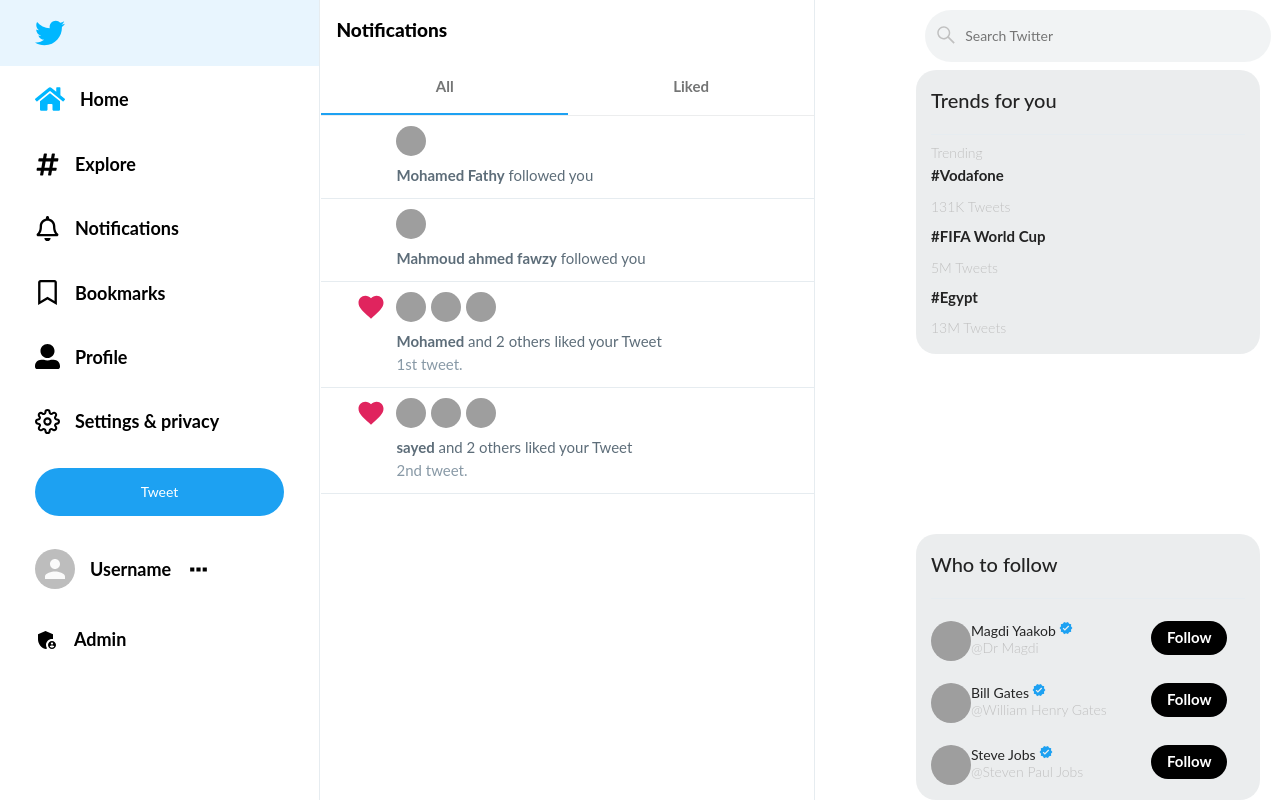
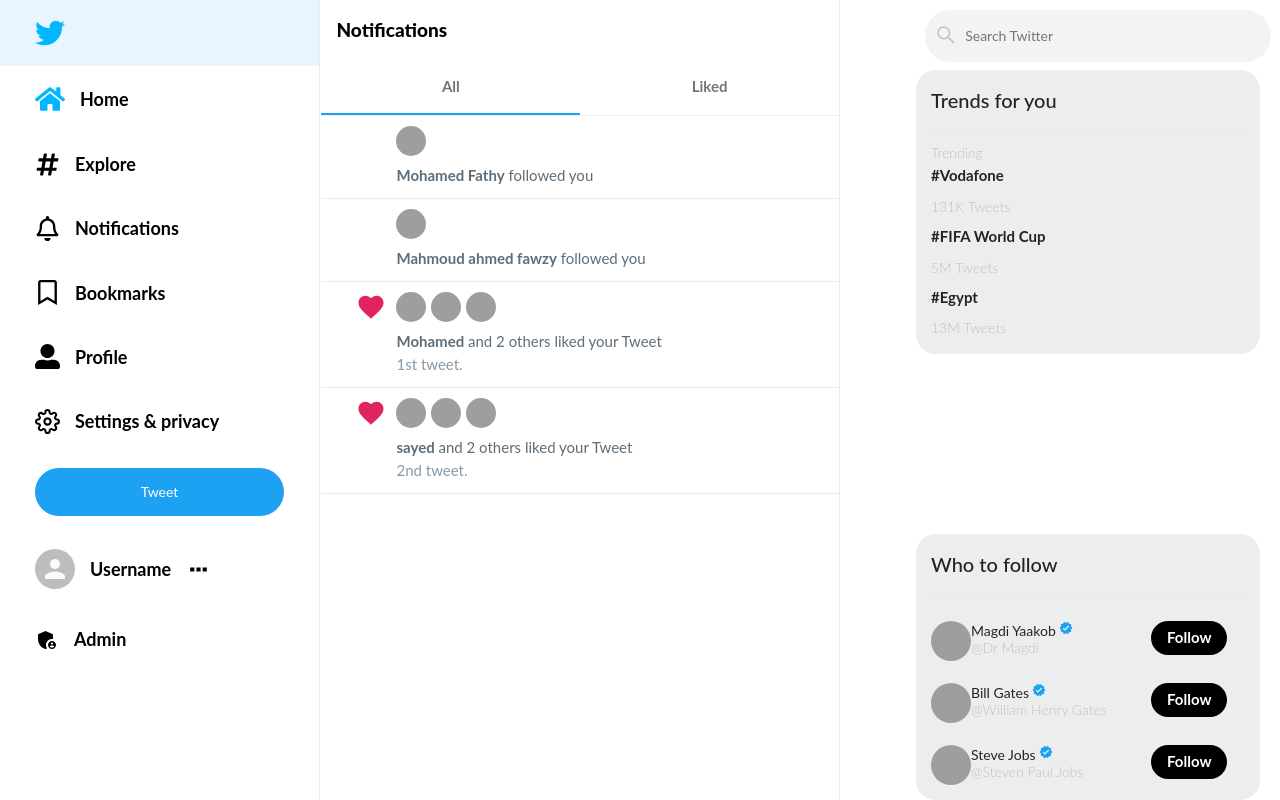
Before and after one commit to team6-cmpn/twitter_Frontend_teamm, a React (Create React App) app in the folder twitter_Frontend_teamm/twitter_Frontend_teamm/twitter1/: page /Notifications in a window 1280 px wide. Built offline with nearby package versions, Linux system fonts and the light colour scheme; data requests are answered from the project's data file; grey boxes are pictures that could not be loaded; some icons are missing.

Commit message:
new branch intalized

```diff
--- a/twitter_Frontend_teamm/twitter_Frontend_teamm/twitter1/src/Components/Notifications.css
+++ b/twitter_Frontend_teamm/twitter_Frontend_teamm/twitter1/src/Components/Notifications.css
@@ -1,5 +1,5 @@
 .Notimenu {
-    flex: 0.6;
+    flex: 0.63;
     border-right: 1px solid #e6ecf0;
     min-height: 100vh;
     height: max-content;
```
